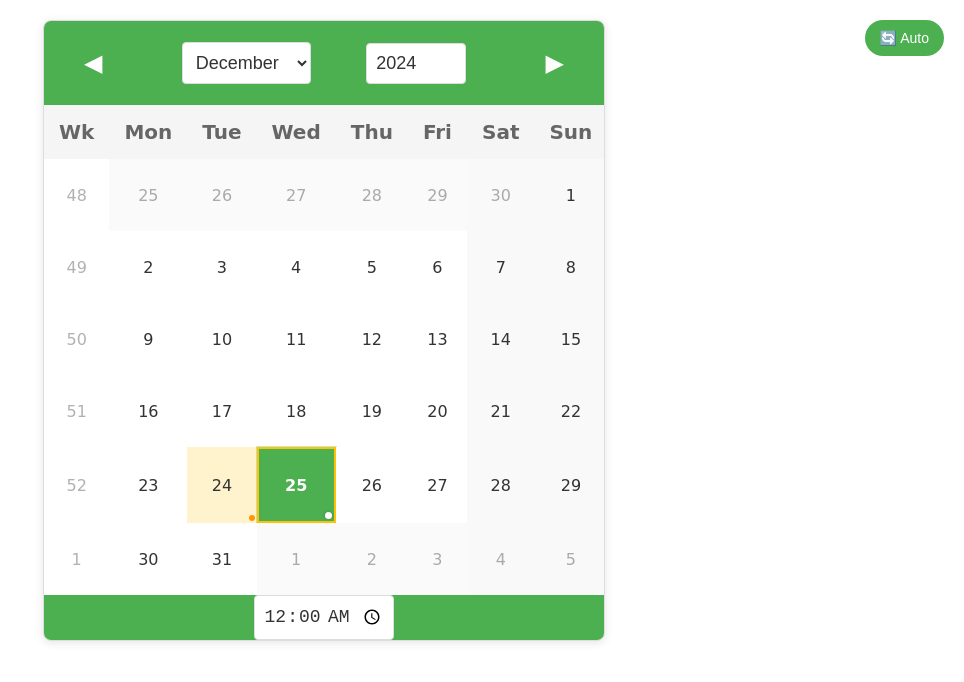
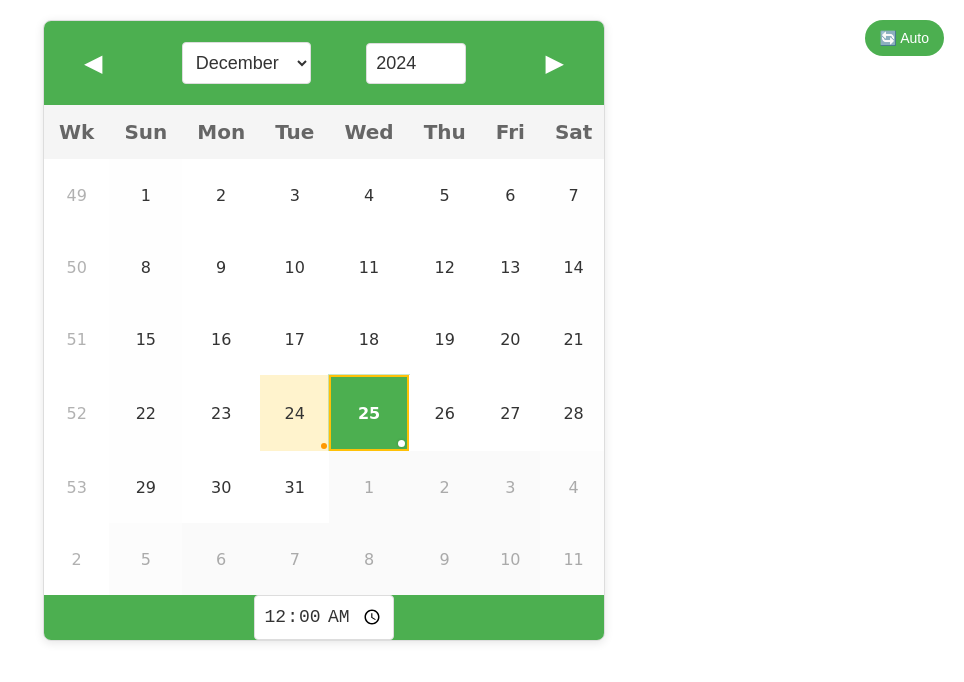
Before and after one commit to tradex-app/CaleX, a website built with Vite: page index.html in a window 1280 px wide. Shown: the whole page, without its empty margins (316-1280 px from the left). Built offline with nearby package versions, Linux system fonts and the light colour scheme.

Commit message:
CSS weekend background-color color-mix()

```diff
--- a/index.js
+++ b/index.js
@@ -5,7 +5,6 @@
     const myCalendar = new CaleX(element, {
       showControls: false,
       showWeekNumbers: true,
-      weekStartsSunday: false,
       allowPastDates: false,
       // language: "ru",
       onDateSelect: function(date) {
--- a/src/style.css
+++ b/src/style.css
@@ -509,7 +509,11 @@
 
 /* WEEKEND STYLING - If you want to distinguish weekends */
 .calendar-day.weekend {
-  background-color: var(--bg-secondary);
+  background-color: color-mix(in srgb, var(--bg-secondary) 20%, var(--bg-primary) 100%) !important;
+}
+
+.calendar-day.other-month.weekend {
+  background-color: color-mix(in srgb, var(--bg-other-month) 100%, var(--bg-primary) 50%) !important;
 }
 
 .calendar-day.weekend.has-events {
--- a/src/style.js
+++ b/src/style.js
@@ -511,7 +511,11 @@ const style = `
 
 /* WEEKEND STYLING - If you want to distinguish weekends */
 .calendar-day.weekend {
-  background-color: var(--bg-secondary);
+  background-color: color-mix(in srgb, var(--bg-secondary) 20%, var(--bg-primary) 100%) !important;
+}
+
+.calendar-day.other-month.weekend {
+    background-color: color-mix(in srgb, var(--bg-other-month) 100%, var(--bg-primary) 50%) !important;
 }
 
 .calendar-day.weekend.has-events {
```
